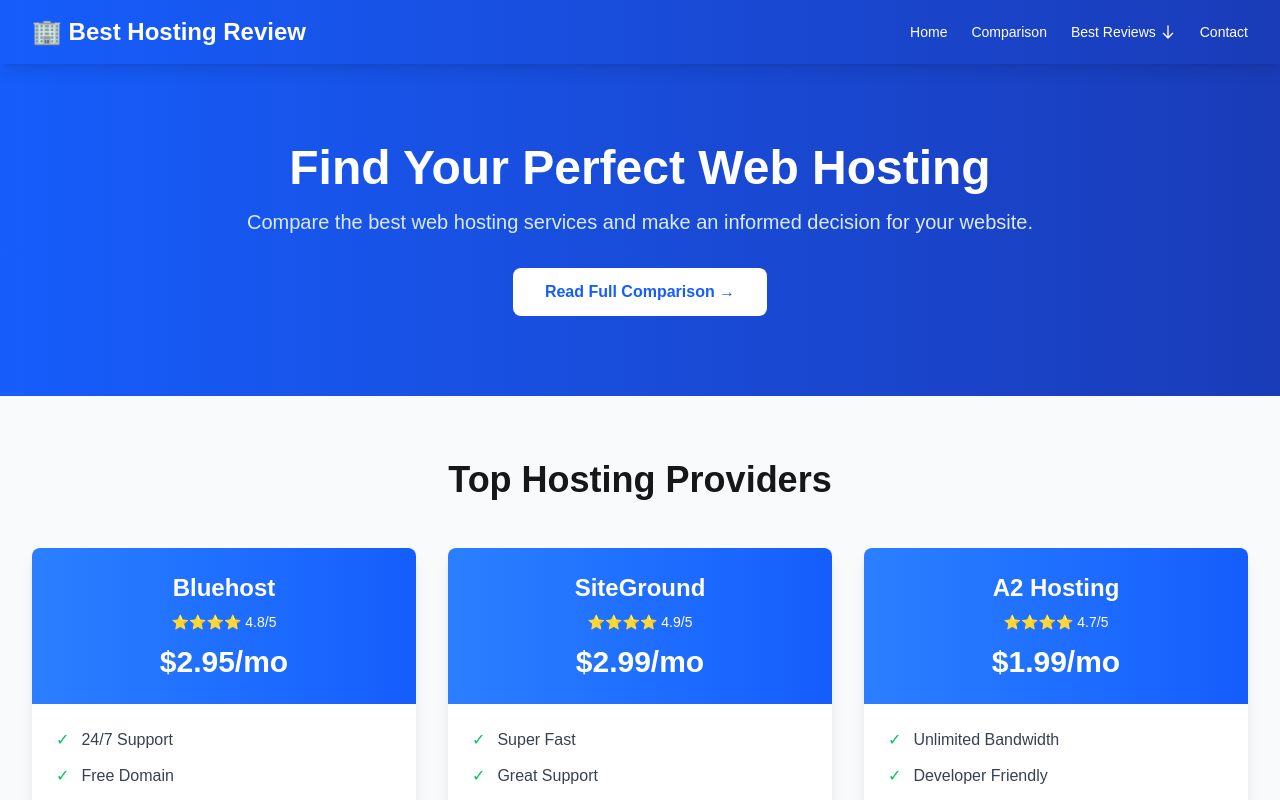
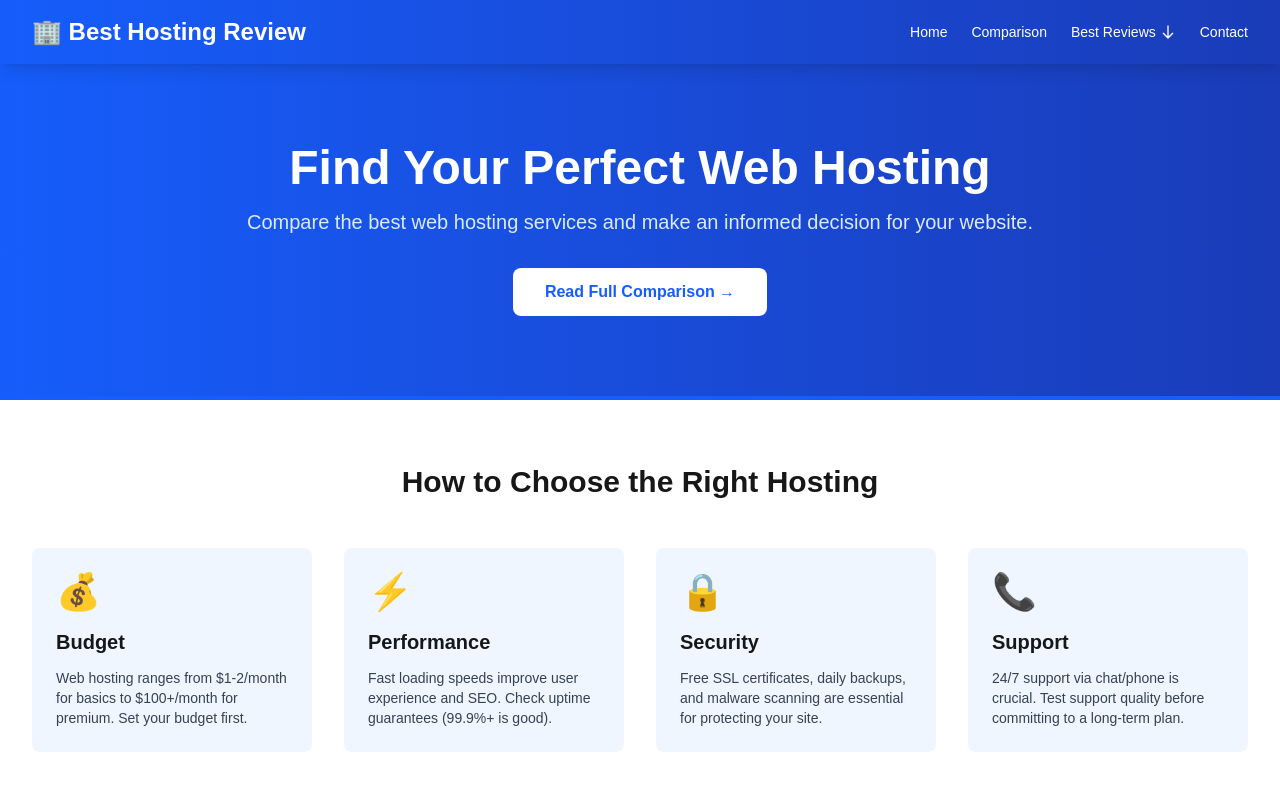
Before and after one commit to iambhagat92/hosting_insights, a Next.js app: page / in a window 1280 px wide. Shown: the top 800 px of the page. Built offline with nearby package versions, Linux system fonts and the light colour scheme.

Commit message:
Add quick buying guide to homepage hero section

```diff
--- a/app/page.tsx
+++ b/app/page.tsx
@@ -43,6 +43,43 @@
           >
             Read Full Comparison →
           </Link>
+        </div>
+      </section>
+
+      {/* Quick Buying Guide */}
+      <section className="bg-white py-16 border-t-4 border-blue-600">
+        <div className="max-w-7xl mx-auto px-4 sm:px-6 lg:px-8">
+          <h2 className="text-3xl font-bold text-center mb-12">How to Choose the Right Hosting</h2>
+          <div className="grid grid-cols-1 md:grid-cols-4 gap-8">
+            <div className="bg-blue-50 p-6 rounded-lg">
+              <div className="text-4xl mb-4">💰</div>
+              <h3 className="text-xl font-bold mb-3">Budget</h3>
+              <p className="text-gray-700 text-sm">
+                Web hosting ranges from $1-2/month for basics to $100+/month for premium. Set your budget first.
+              </p>
+            </div>
+            <div className="bg-blue-50 p-6 rounded-lg">
+              <div className="text-4xl mb-4">⚡</div>
+              <h3 className="text-xl font-bold mb-3">Performance</h3>
+              <p className="text-gray-700 text-sm">
+                Fast loading speeds improve user experience and SEO. Check uptime guarantees (99.9%+ is good).
+              </p>
+            </div>
+            <div className="bg-blue-50 p-6 rounded-lg">
+              <div className="text-4xl mb-4">🔒</div>
+              <h3 className="text-xl font-bold mb-3">Security</h3>
+              <p className="text-gray-700 text-sm">
+                Free SSL certificates, daily backups, and malware scanning are essential for protecting your site.
+              </p>
+            </div>
+            <div className="bg-blue-50 p-6 rounded-lg">
+              <div className="text-4xl mb-4">📞</div>
+              <h3 className="text-xl font-bold mb-3">Support</h3>
+              <p className="text-gray-700 text-sm">
+                24/7 support via chat/phone is crucial. Test support quality before committing to a long-term plan.
+              </p>
+            </div>
+          </div>
         </div>
       </section>
 
```
